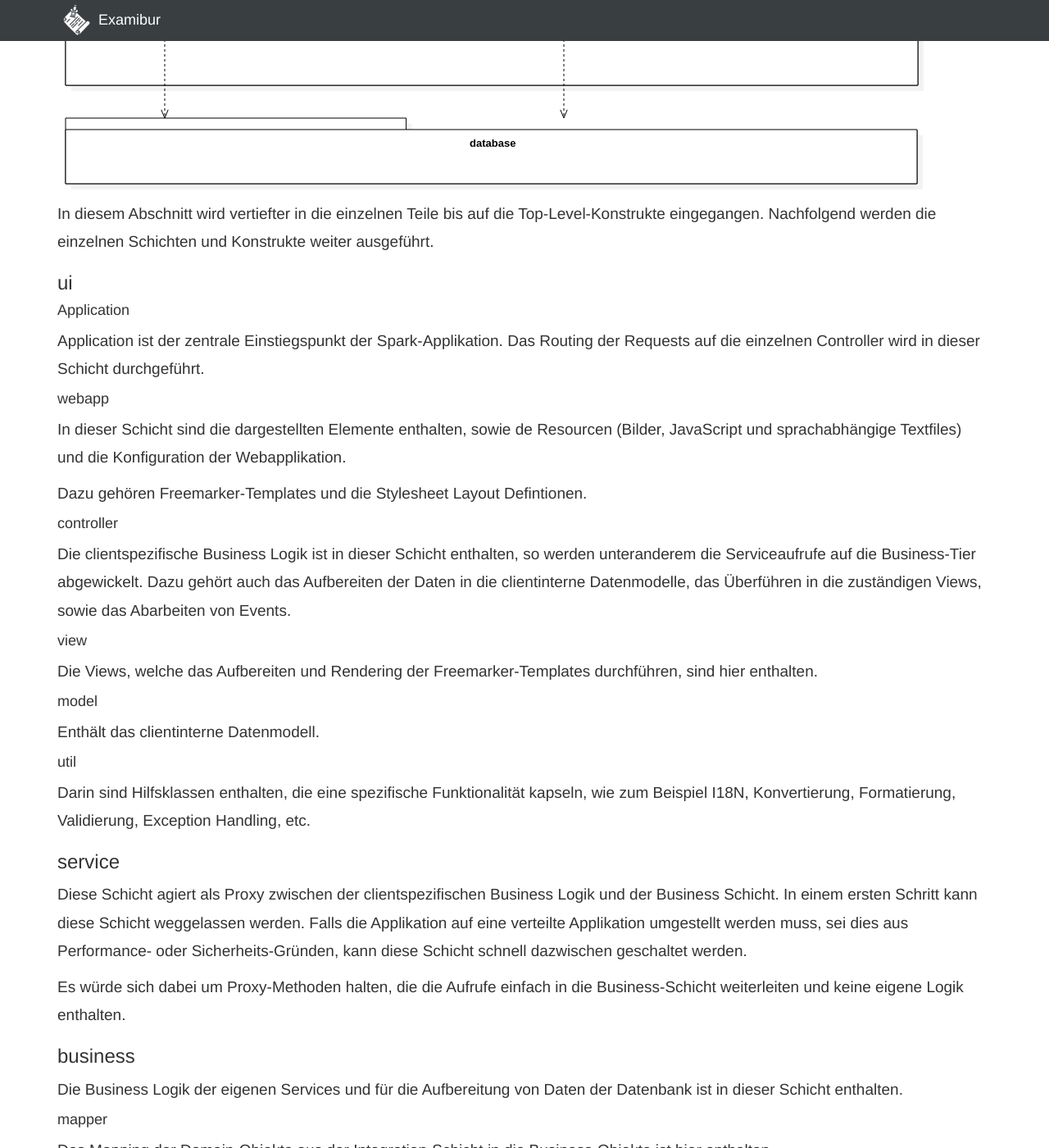
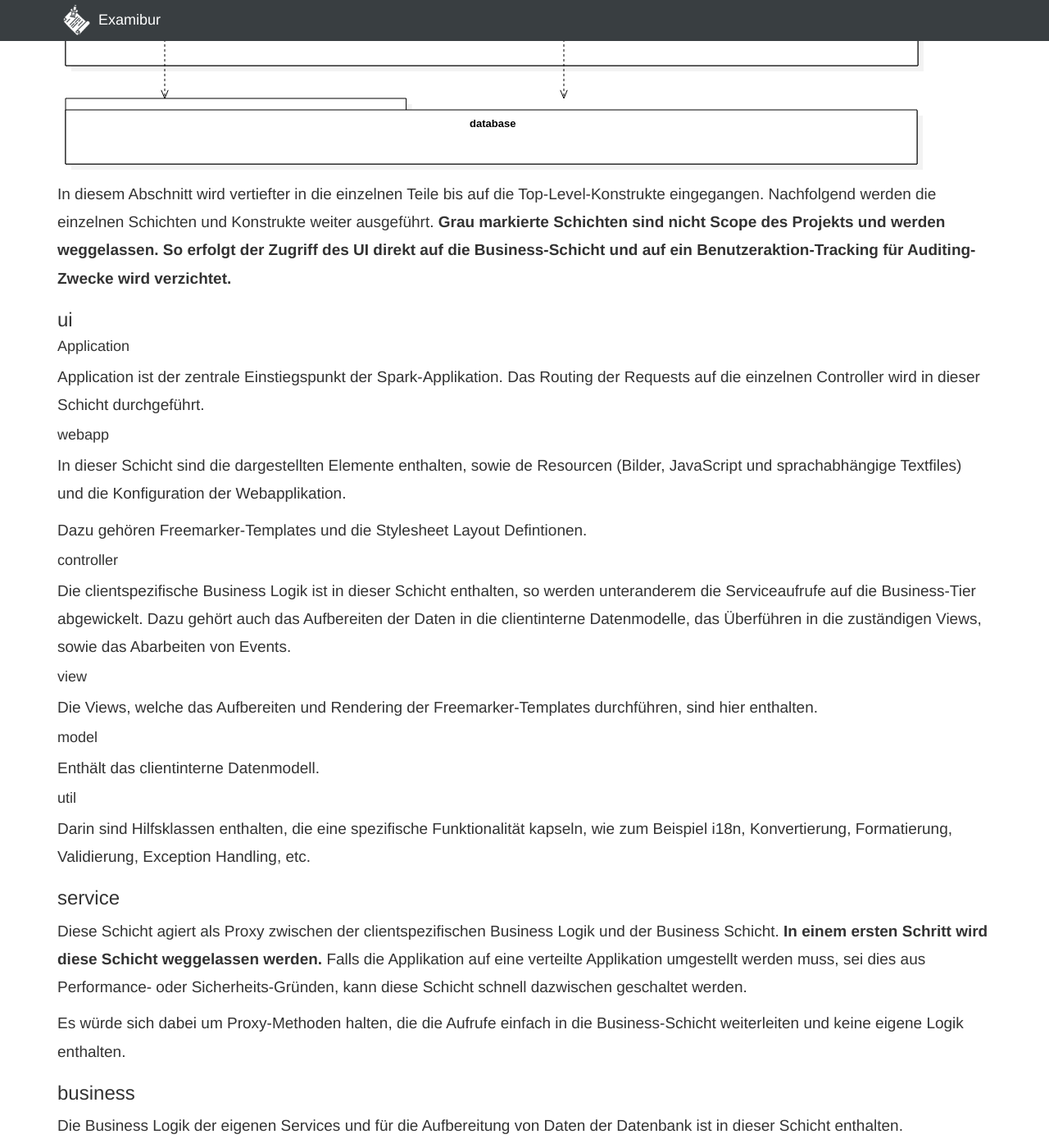
Before and after one commit to Examibur/examibur, a Jekyll site: the page built from docs/architektur/softwareArchitektur.md, in a window 1280 px wide and 1400 px high, scrolled down 2320 px. Shown: the whole window at 82% size. Built offline with Jekyll 4.4.1, drawn with Linux system fonts in a browser that asks for light colours; nearby versions of some CDN libraries; Markdown is read by kramdown in place of the engine named in the settings; part of the change alters nothing that is shown; some of the changed text lies outside the part shown.

```diff
--- a/docs/architektur/softwareArchitektur.md
+++ b/docs/architektur/softwareArchitektur.md
@@ -25,7 +25,7 @@ In der nachfolgenden Tabelle sind alle Dokumente und Links aufgelistet, welche f
 
 ![](resources/softwareArchitektur/schichtenDiagram.svg)
 
-In diesem Abschnitt wird vertiefter in die einzelnen Teile bis auf die Top-Level-Konstrukte eingegangen. Nachfolgend werden die einzelnen Schichten und Konstrukte weiter ausgeführt.
+In diesem Abschnitt wird vertiefter in die einzelnen Teile bis auf die Top-Level-Konstrukte eingegangen. Nachfolgend werden die einzelnen Schichten und Konstrukte weiter ausgeführt. **Grau markierte Schichten sind nicht Scope des Projekts und werden weggelassen. So erfolgt der Zugriff des UI direkt auf die Business-Schicht und auf ein Benutzeraktion-Tracking für Auditing-Zwecke wird verzichtet.**
 
 ### ui
 #### Application
@@ -49,10 +49,10 @@ Die Views, welche das Aufbereiten und Rendering der Freemarker-Templates durchf
 Enthält das clientinterne Datenmodell.
 
 #### util
-Darin sind Hilfsklassen enthalten, die eine spezifische Funktionalität kapseln, wie zum Beispiel I18N, Konvertierung, Formatierung, Validierung, Exception Handling, etc.
+Darin sind Hilfsklassen enthalten, die eine spezifische Funktionalität kapseln, wie zum Beispiel i18n, Konvertierung, Formatierung, Validierung, Exception Handling, etc.
 
 ### service
-Diese Schicht agiert als Proxy zwischen der clientspezifischen Business Logik und der Business Schicht. In einem ersten Schritt kann diese Schicht weggelassen werden. Falls die Applikation auf eine verteilte Applikation umgestellt werden muss, sei dies aus Performance- oder Sicherheits-Gründen, kann diese Schicht schnell dazwischen geschaltet werden.
+Diese Schicht agiert als Proxy zwischen der clientspezifischen Business Logik und der Business Schicht. **In einem ersten Schritt wird diese Schicht weggelassen werden.** Falls die Applikation auf eine verteilte Applikation umgestellt werden muss, sei dies aus Performance- oder Sicherheits-Gründen, kann diese Schicht schnell dazwischen geschaltet werden.
 
 Es würde sich dabei um Proxy-Methoden halten, die die Aufrufe einfach in die Business-Schicht weiterleiten und keine eigene Logik enthalten.
 
@@ -99,7 +99,8 @@ In dieser Schicht werden die einzelnen Datenbank-Patches gespeichert. Dies ermö
 
 ## Zusammenspiel der Programmkonstrukte
 In diesem Kapitel wird das Zusammenspiel der einzelnen Programmkonstrukte beschrieben. Dazu gehört auch der Zugriff auf die eigenen Datenbank. Das Zusammenspiel wird anhand von UML-Sequenzdiagrammen dargestellt.
-> TODO Sequenzdiagramm eines Aufruf durch alle Schichten.
+
+![](resources/softwareArchitektur/zusammenspielProgrammkonstrukte.svg)
 
 ## Exception-Handling im Web-Teil
 > TODO
@@ -107,11 +108,12 @@ In diesem Kapitel wird das Zusammenspiel der einzelnen Programmkonstrukte beschr
 ## Physisches Datenmodell
 > Datenmodell mit FK etc.
 
-## Backend
-### Framework
+## Entscheidungsfindung
+### Frontend
+#### Framework
 Für das Backend wurden die Frameworks *Spring Boot*, *Play* und *Spark* in Betracht gezogen. Nachfolgend werden einige Vor- und Nachteile der einzelnen Frameworks, bezogen auf unser Projekt, aufgelistet. Anschliessend wird ein Framework für unser Projekt ausgewählt.
 
-#### Spring Boot
+##### Spring Boot
  Vorteile                               | Nachteile
 ----------------------------------------|--------------------------------
  Etabliertes Framework für Web-Projekte | Sehr umfangreich und komplex
@@ -119,24 +121,24 @@ Für das Backend wurden die Frameworks *Spring Boot*, *Play* und *Spark* in Betr
  Mit Spring Boot Starters schnell up-and-running | Dadurch aber nur schwer durchschaubar (Convention over Configuration)
   Grosse Community |
 
-#### Play Framework
+##### Play Framework
 Vorteile                                | Nachteile
 ----------------------------------------|--------------------------------
 Schlanker als Spring | Stark auf Scala konzipiert
 Grosse und stetig wachsende Community | Niemand vom Projektteam hat Erfahrung mit Play
 - | Wenig unterstützung für weitere Funktionalität, z.B. LDAP Integration
 
-#### Spark
+##### Spark
 Vorteile                                | Nachteile
 ----------------------------------------|--------------------------------
 Sehr schlankes Framework | Wenig Funktionalität out-of-the-box
 Einfach zu verstehende Konzepte | Für Testing, Template-Engine usw. müssen weitere Frameworks benutzt werden
 Unterstützung für viele andere Frameworks | Architektur muss selbst sauber aufgebaut werden
 
-### Entscheid
+#### Entscheid
 Aufgrund der Einfachheit und der Möglichkeit, sich schnell in das Framework einarbeiten zu können, haben wir uns für **Spark** entschieden. Für unsere Anforderungen genügt ein schlankes Framework, das wir mit u.a. Testing-Frameworks und OR-Mapper beliebig erweitern können.
 
 Als Einschränkung soll beachtet werden, dass z.B. die Routes und Controller in der Dokumentation von Spark nicht sauber getrennt sind. Diese Trennung muss selbst realisiert werden und ist wichtig für den Aufbau der Architektur.
 
-## Frontend
+### Backend
 > TODO
```
Also changed, not shown: docs/architektur/resources/softwareArchitektur/schichtenDiagram.svg, docs/architektur/resources/softwareArchitektur/zusammenspielProgrammkonstrukte.svg (added), 2 other files.
